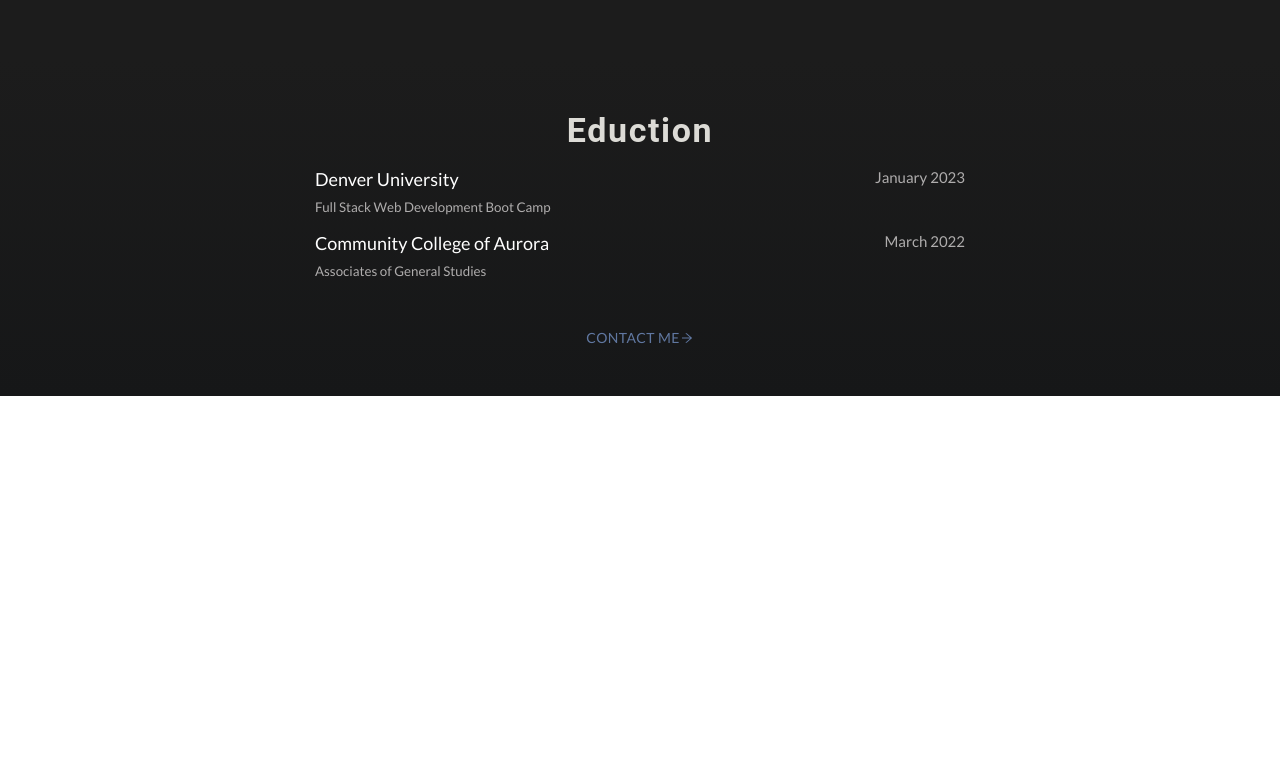
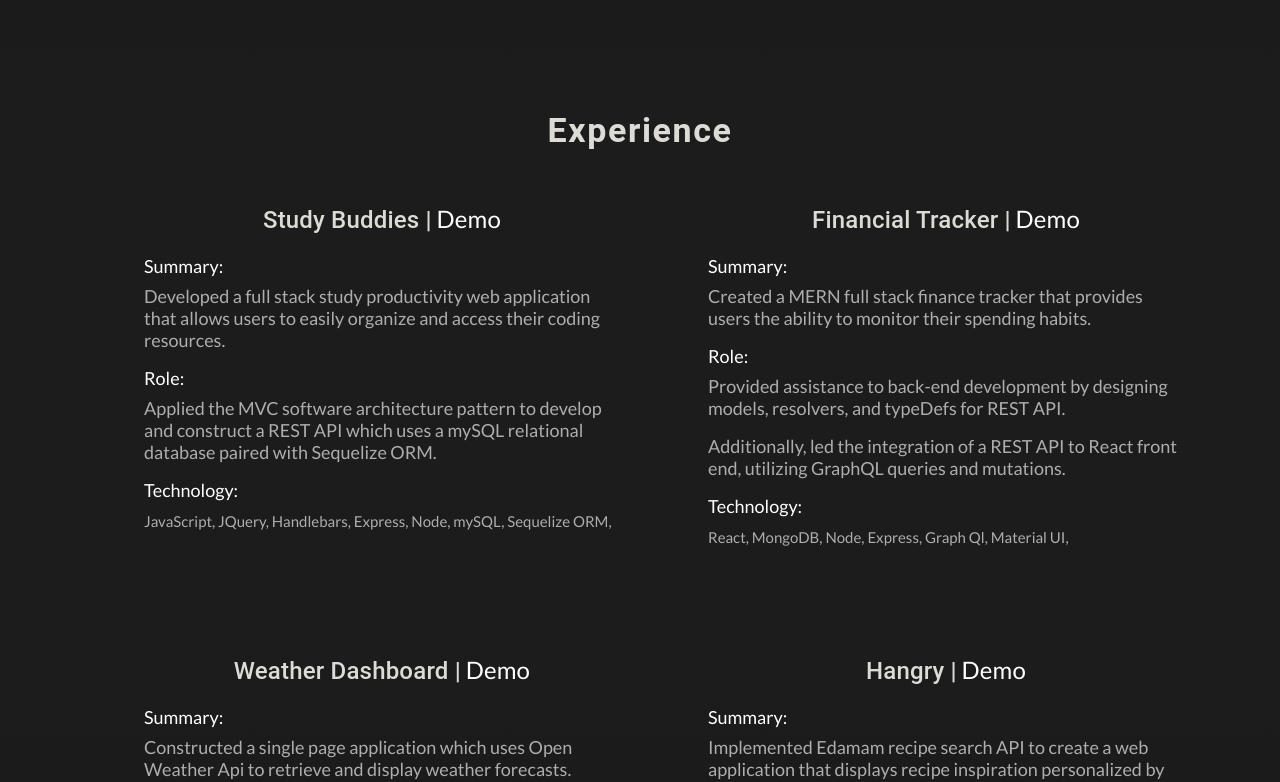
Before and after one commit to ChristianBega/React-Portfolio, a React (Create React App) app: page /resume in a window 1280 px wide. Shown: the part 566-1348 px from the top of the page. Before the commit the page ends 962 px from the top, so only its background shows below. Built offline with nearby package versions, Linux system fonts and the light colour scheme.

Commit message:
Refactored resume page with MUI grid

```diff
--- a/src/components/Resume/index.jsx
+++ b/src/components/Resume/index.jsx
@@ -1,5 +1,5 @@
 import React from "react";
-import { Box, Button, Container, ImageList, ImageListItem, Typography } from "@mui/material/";
+import { Box, Button, Container, Grid, ImageList, ImageListItem, Typography } from "@mui/material/";
 import CssImg from "../../Assets/images/skills/Css.svg";
 import HtmlImg from "../../Assets/images/skills/Html.svg";
 
@@ -117,9 +117,10 @@
         <StyledButton variant="contained">
           <a
             className="resumeButton"
-            href="https://drive.google.com/file/d/1-WQoVHOrq66Bvrxsng9jAARhzWwAEK19/view?usp=sharing"
-            target="_blank"
-            rel="noreferrer"
+            href="https://drive.google.com/file/d/1AahWQemCf08v3p-LxRQmev1MWMNkNDOI/view?usp=sharing"
+            // target="_blank"
+            // rel="noreferrer"
+            download
           >
             Download Resume
           </a>
@@ -158,14 +159,14 @@
           ))}
         </ImageList>
       </Box>
-      {/* <Box marginTop="2rem">
-        <Typography variant="h4" component="h2" marginBottom="1rem" sx={{ fontWeight: "700", letterSpacing: ".1rem", textAlign: "center" }}>
-          Experience
-        </Typography>
-        <Box>
-          {experienceData.map((experience, index) => (
-            <Box key={index}>
-              <Typography variant="h6" component="h3" mb={2}>
+      <Typography variant="h4" component="h2" marginBottom="1rem" sx={{ fontWeight: "700", letterSpacing: ".1rem", textAlign: "center" }}>
+        Experience
+      </Typography>
+      <Grid container maxWidth="lg" marginX={{ lg: "auto" }} spacing={{ xs: 2, md: 3 }}>
+        {experienceData.map((experience, index) => (
+          <Grid item sx={12} md={6}>
+            <Box key={index} padding={{ sm: 2, md: 3, lg: 4 }}>
+              <Typography variant="h6" component="h3" mb={2} textAlign={{ md: "center" }} fontSize={{ md: "24px" }}>
                 {experience.projectName} |
                 <span>
                   <a href={experience.demoLink} target="_blank" rel="noreferrer">
@@ -174,24 +175,24 @@
                 </span>
               </Typography>
               <Box style={{ color: "var(--medium-gray)" }}>
-                <Typography variant="p" component="p" marginBottom="1rem">
+                <Typography variant="p" component="p" marginBottom="1rem" fontSize={{ md: "18px" }}>
                   <Typography component="p" variant="p" sx={{ color: "#fff", mb: ".5rem" }}>
                     Summary:
                   </Typography>
                   {experience.accomplishments[0]}
                 </Typography>
-                <Typography variant="p" component="p" marginBottom="1rem">
+                <Typography variant="p" component="p" marginBottom="1rem" fontSize={{ md: "18px" }}>
                   <Typography component="p" variant="p" sx={{ color: "#fff", mb: ".5rem" }}>
                     Role:
                   </Typography>
                   {experience.accomplishments[1]}
                 </Typography>
                 {experience.accomplishments[2] && (
-                  <Typography variant="p" component="p" marginBottom="1rem">
+                  <Typography variant="p" component="p" marginBottom="1rem" fontSize={{ md: "18px" }}>
                     {experience.accomplishments[2]}
                   </Typography>
                 )}
-                <Typography variant="p" component="p" marginBottom="1rem">
+                <Typography variant="p" component="p" marginBottom="1rem" fontSize={{ md: "18px" }}>
                   <Typography component="p" variant="p" sx={{ color: "#fff", mb: ".5rem" }}>
                     Technology:
                   </Typography>
@@ -201,11 +202,11 @@
                 </Typography>
               </Box>
             </Box>
-          ))}
-        </Box>
-      </Box> */}
+          </Grid>
+        ))}
+      </Grid>
       {/* Eduction Section */}
-      <Box marginTop="2rem" sx={{ maxWidth: "650px", marginX: "auto" }}>
+      <Box maxWidth="lg" sx={{ paddingX: { sm: "1rem", md: "1.5rem", lg: "3.5rem" } }}>
         <Typography variant="h4" component="h2" marginBottom="1rem" sx={{ fontWeight: "700", letterSpacing: ".1rem", textAlign: "center" }}>
           Eduction
         </Typography>
--- a/src/pages/ProjectCardsPage.jsx
+++ b/src/pages/ProjectCardsPage.jsx
@@ -82,7 +82,7 @@
         {/* <Projects /> */}
         {/* map over all project and create cards */}
         {projects.map((project, i) => (
-          <Grid item xs={12} sm={6} lg={6}>
+          <Grid item xs={12} sm={6} md={6}>
             <Link id={project.name} to="/project-page" state={{ project: project }}>
               <ProjectCard project={project} key={"project" + i} />
             </Link>
--- a/src/pages/ProjectPage.jsx
+++ b/src/pages/ProjectPage.jsx
@@ -36,7 +36,7 @@
   }, []);
   return (
     <>
-      <Container maxWidth="md" sx={{ my: 5, justifyContent: "center", position: "relative" }}>
+      <Container maxWidth="lg" sx={{ my: 5, justifyContent: "center", position: "relative" }}>
         <Box sx={{ ":hover": { cursor: "pointer" } }}>
           <IconContext.Provider value={{ size: "1.7rem", color: "#fff" }}>
             <AiOutlineArrowLeft onClick={handleNavigateBack} />
```
